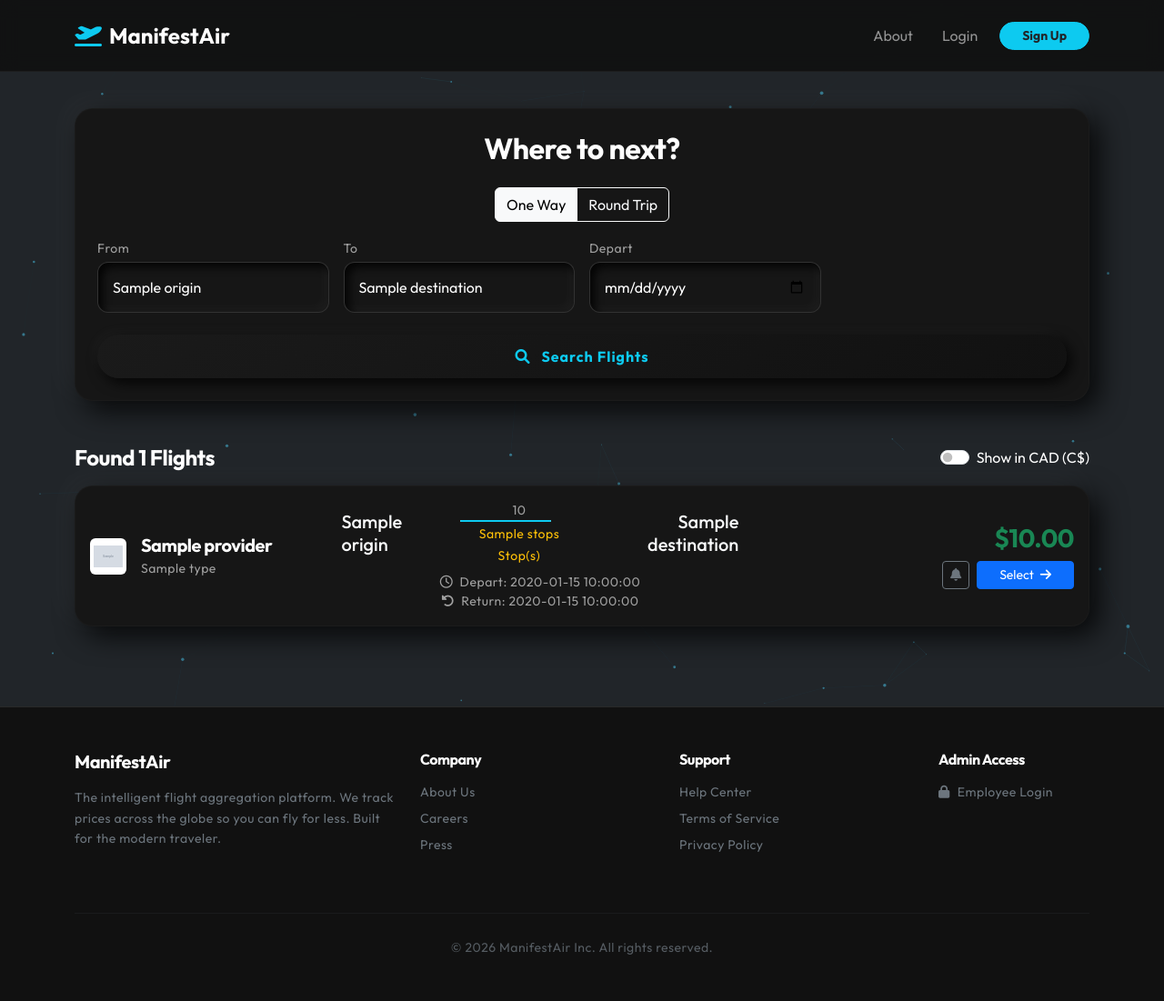
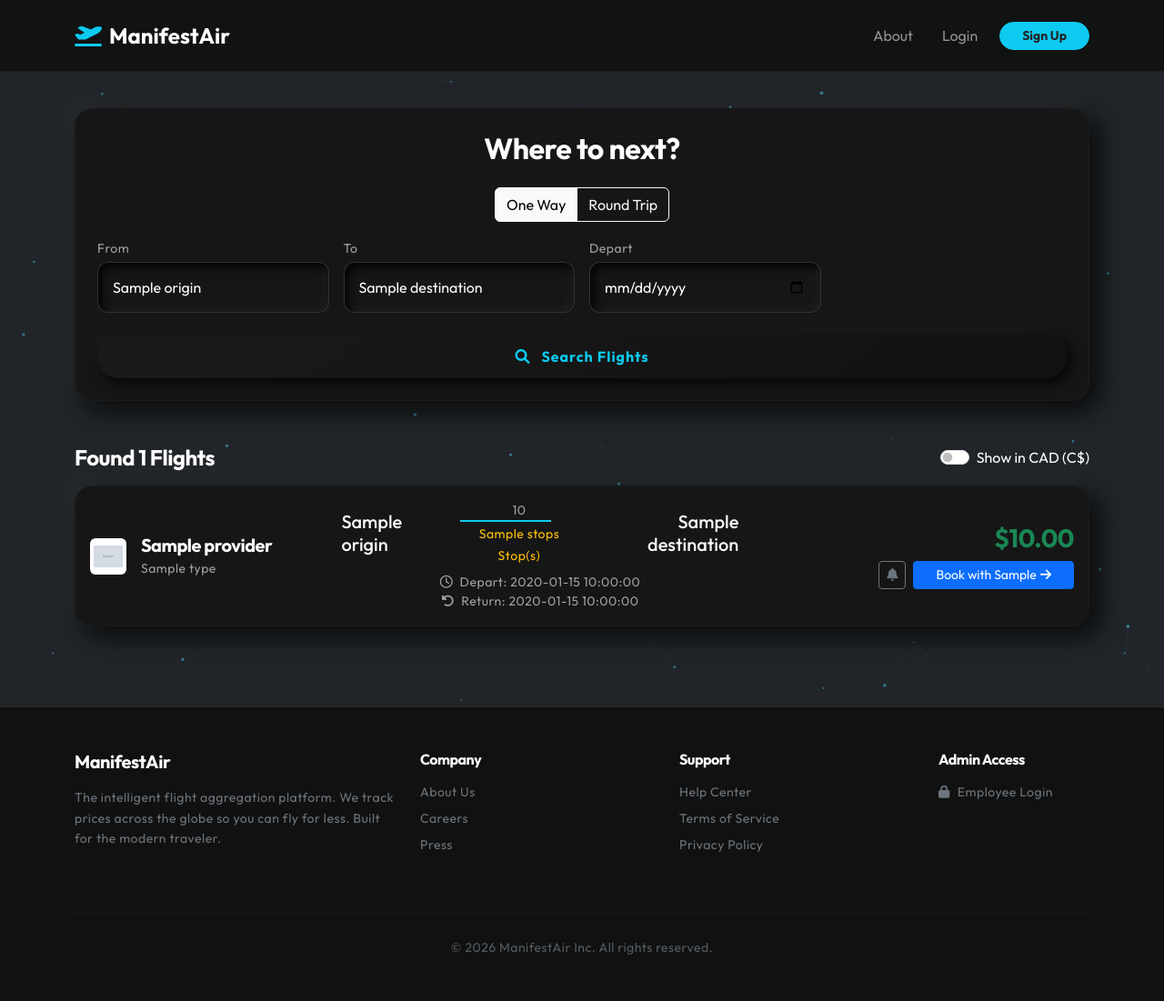
Before and after one commit to Meet1713/ManifestAir, a Flask app: template app/templates/traveler/search.html in a window 1280 px wide. Shown: the whole page at 91% size. Run offline with Flask 3, Linux system fonts and the light colour scheme; the template is opened without the code that fills it: most values are stand-ins (such as "Sample title", 1, 10 or a date in 2020); grey boxes marked "Sample" are stand-in pictures.

Commit message:
Updated Select button

```diff
--- a/app/templates/traveler/search.html
+++ b/app/templates/traveler/search.html
@@ -125,7 +125,7 @@
                         </form>
 
                         <a href="{{ flight.deep_link }}" target="_blank" class="btn btn-primary btn-sm px-4">
-                            Select <i class="fas fa-arrow-right ms-1"></i>
+                            Book with {{ flight.book_with }}<i class="fas fa-arrow-right ms-1"></i>
                         </a>
                     </div>
                 </div>
```
